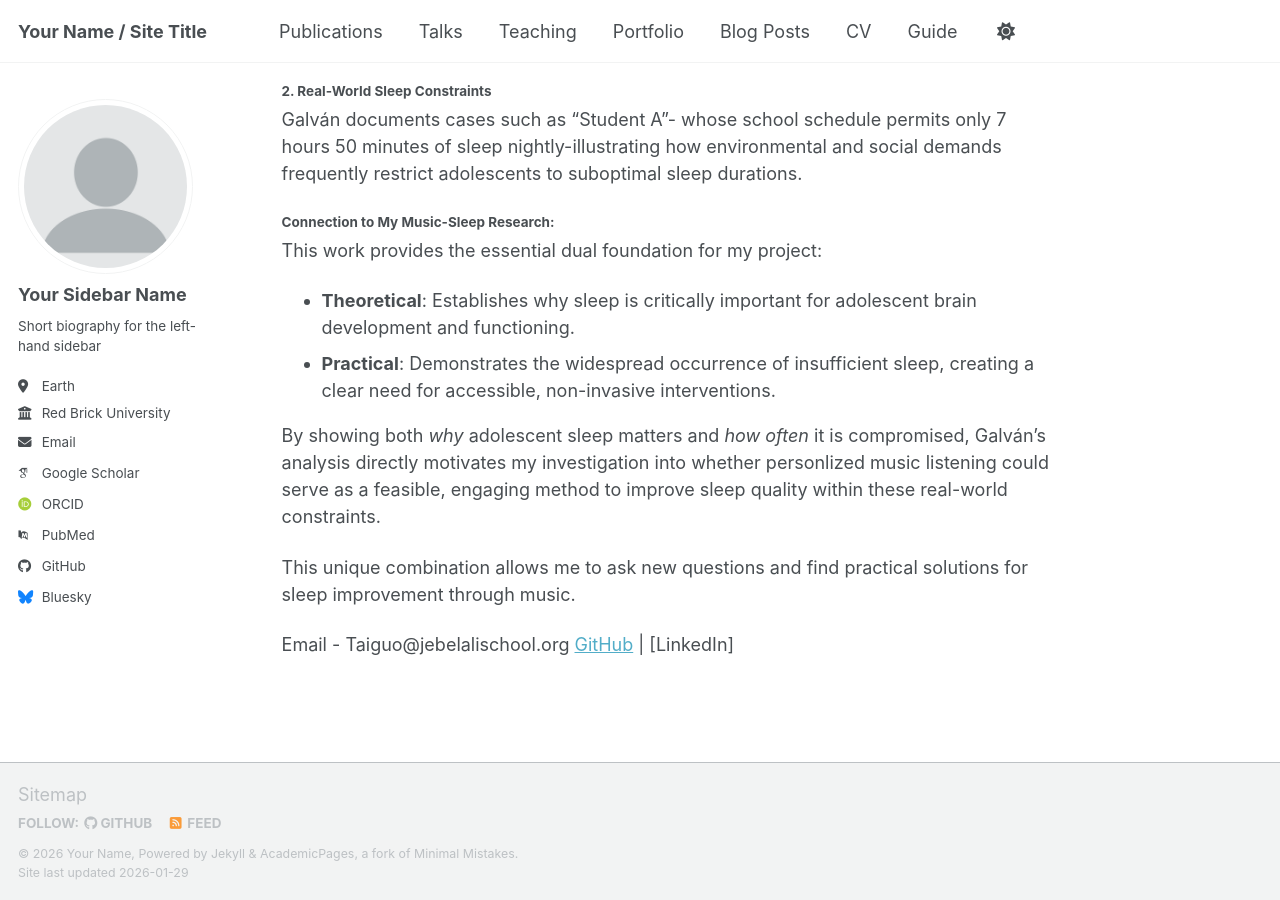
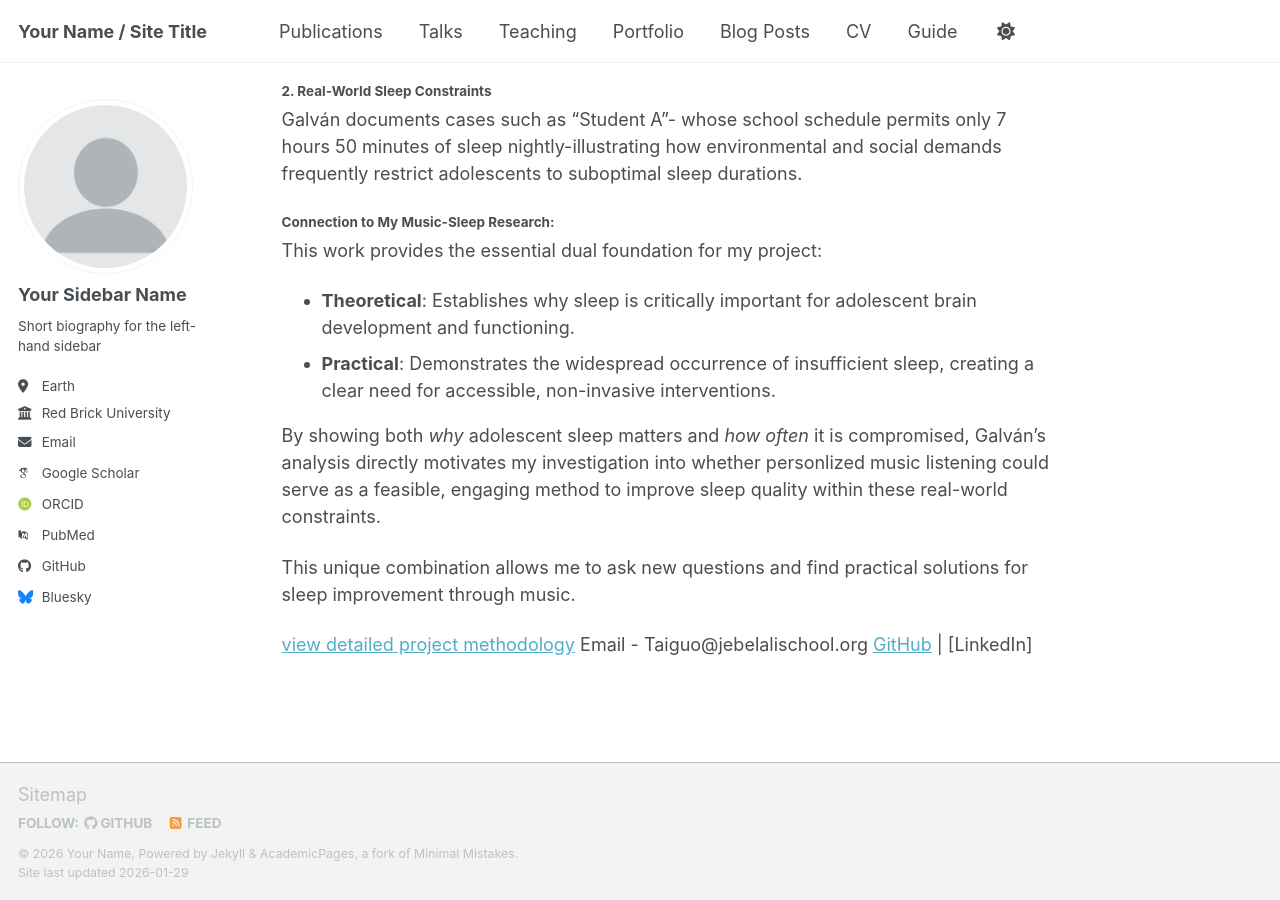
Before and after one commit to Taiguoguo/Taiguoguo-Research, a Jekyll site: the page built from _pages/about.md, in a window 1280 px wide and 900 px high, scrolled down 2496 px. Built offline with Jekyll 4.4.1, drawn with Linux system fonts in a browser that asks for light colours; some web fonts are replaced; our own code applies the rules of GitHub Pages for plain Markdown files; a script bundle is joined from its source files by our own code; library files that are not in the unit come from our copies.

Commit message:
Update about.md

```diff
--- a/_pages/about.md
+++ b/_pages/about.md
@@ -91,5 +91,6 @@ By showing both *why* adolescent sleep matters and *how often* it is compromised
 
   This unique combination allows me to ask new questions and find practical solutions for sleep improvement through music.
 
+  [view detailed project methodology](/project/)
   Email - Taiguo@jebelalischool.org
   [GitHub](https://github.com/Taiguoguo) | [LinkedIn]
```
